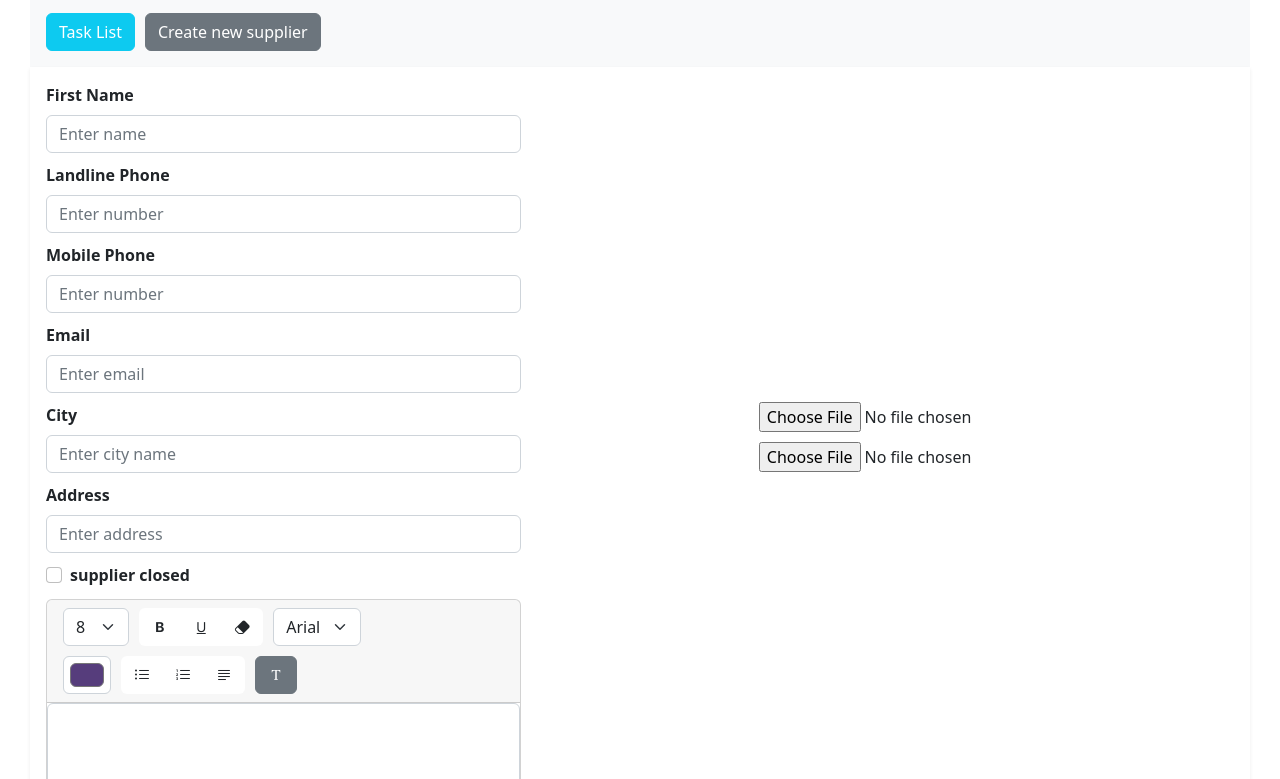
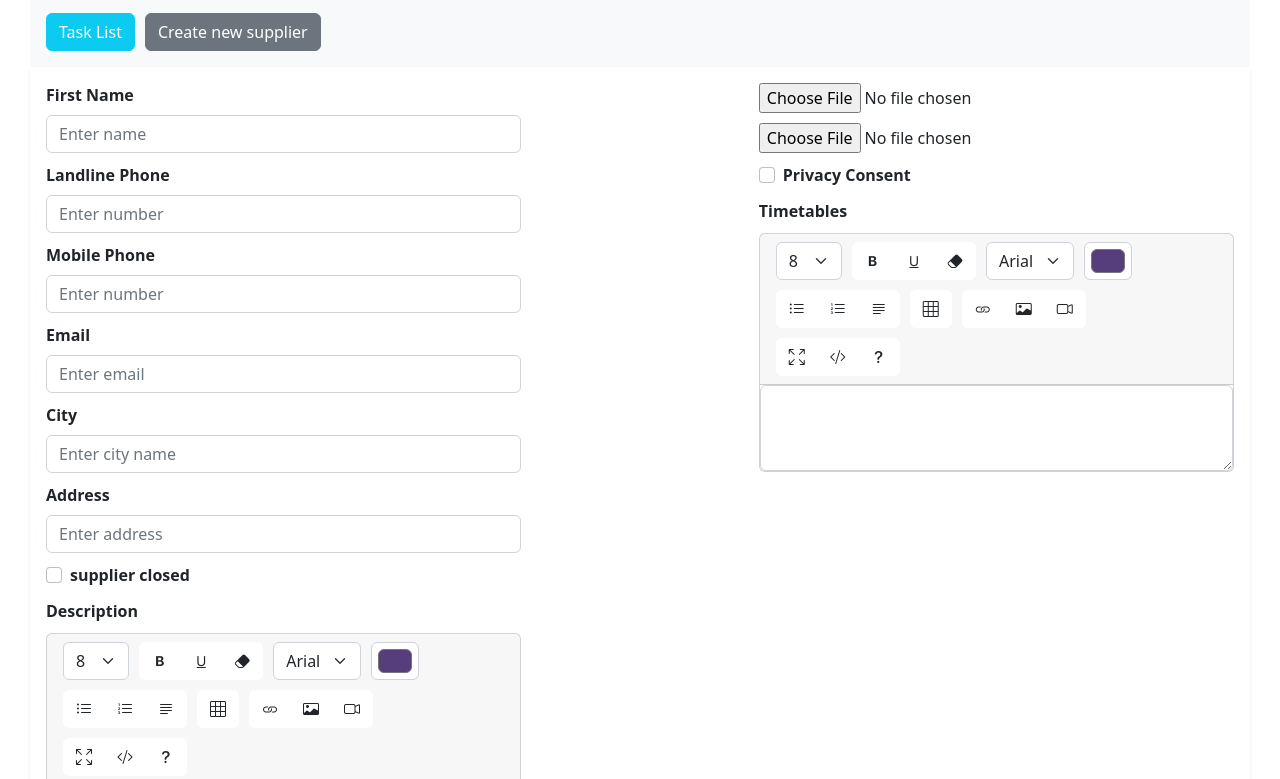
Before and after one commit to antorahad/Vianol_DashBoard_Design, a plain HTML site: page pages/supplier.html in a window 1280 px wide. Shown: the part 173-952 px from the top of the page. Drawn offline with nearby package versions, Linux system fonts and the light colour scheme.

```diff
--- a/pages/supplier.html
+++ b/pages/supplier.html
@@ -144,7 +144,10 @@
                           supplier closed
                         </label>
                       </div>
-                      <div class="card border-none">
+                      <label class="form-check-label fw-bold" for="flexCheckDefault">
+                        Description
+                      </label>
+                      <div class="card">
                         <div class="card-header editor-header">
                           <div class="first-row">
                             <select class="form-select font-number">
@@ -162,17 +165,25 @@
                                 <option selected>Arial</option>
                                 <option value="1">Times New Roman</option>
                             </select>
-                          </div>
-                          <div class="second-row">
                             <input type="color" class="form-control form-control-color" id="exampleColorInput" value="#563d7c" title="Choose your color">
                             <div class="btn-group" role="group">
                                 <button type="button" class="btn bg-white"><i class="bi bi-list-ul"></i></button>
                                 <button type="button" class="btn bg-white"><i class="bi bi-list-ol"></i></button>
                                 <button type="button" class="btn bg-white"><i class="bi bi-justify-left"></i></button>
                             </div>
-                            <button class="btn btn-secondary">
-                                <i class="bi bi-fonts"></i>
+                            <button class="btn bg-white">
+                                <i class="bi bi-grid-3x3"></i>
                             </button>
+                            <div class="btn-group" role="group">
+                                <button type="button" class="btn bg-white"><i class="bi bi-link"></i></button>
+                                <button type="button" class="btn bg-white"><i class="bi bi-card-image"></i></button>
+                                <button type="button" class="btn bg-white"><i class="bi bi-camera-video"></i></button>
+                            </div>
+                            <div class="btn-group" role="group">
+                                <button type="button" class="btn bg-white"><i class="bi bi-arrows-fullscreen"></i></button>
+                                <button type="button" class="btn bg-white"><i class="bi bi-code-slash"></i></button>
+                                <button type="button" class="btn bg-white"><i class="bi bi-question-lg"></i></button>
+                            </div>
                           </div>
                         </div>
                         <div class="editor-body">
@@ -183,6 +194,58 @@
                 <div class="right-form">
                     <input type="file">
                     <input type="file">
+                    <div class="form-check">
+                        <label class="form-check-label fw-bold" for="flexCheckDefault">
+                            Privacy Consent
+                        </label>
+                        <input class="form-check-input" type="checkbox" value="" id="flexCheckDefault">
+                    </div>
+                    <label class="form-check-label fw-bold" for="flexCheckDefault">
+                        Timetables
+                      </label>
+                      <div class="card">
+                        <div class="card-header editor-header">
+                          <div class="first-row">
+                            <select class="form-select font-number">
+                                <option selected>8</option>
+                                <option value="1">15</option>
+                                <option value="2">20</option>
+                                <option value="3">25</option>
+                              </select>
+                            <div class="btn-group" role="group">
+                                <button type="button" class="btn bg-white"><i class="bi bi-type-bold"></i></button>
+                                <button type="button" class="btn bg-white"><i class="bi bi-type-underline"></i></button>
+                                <button type="button" class="btn bg-white"><i class="bi bi-eraser-fill"></i></button>
+                            </div>
+                            <select class="form-select font-style">
+                                <option selected>Arial</option>
+                                <option value="1">Times New Roman</option>
+                            </select>
+                            <input type="color" class="form-control form-control-color" id="exampleColorInput" value="#563d7c" title="Choose your color">
+                            <div class="btn-group" role="group">
+                                <button type="button" class="btn bg-white"><i class="bi bi-list-ul"></i></button>
+                                <button type="button" class="btn bg-white"><i class="bi bi-list-ol"></i></button>
+                                <button type="button" class="btn bg-white"><i class="bi bi-justify-left"></i></button>
+                            </div>
+                            <button class="btn bg-white">
+                                <i class="bi bi-grid-3x3"></i>
+                            </button>
+                            <div class="btn-group" role="group">
+                                <button type="button" class="btn bg-white"><i class="bi bi-link"></i></button>
+                                <button type="button" class="btn bg-white"><i class="bi bi-card-image"></i></button>
+                                <button type="button" class="btn bg-white"><i class="bi bi-camera-video"></i></button>
+                            </div>
+                            <div class="btn-group" role="group">
+                                <button type="button" class="btn bg-white"><i class="bi bi-arrows-fullscreen"></i></button>
+                                <button type="button" class="btn bg-white"><i class="bi bi-code-slash"></i></button>
+                                <button type="button" class="btn bg-white"><i class="bi bi-question-lg"></i></button>
+                            </div>
+                          </div>
+                        </div>
+                        <div class="editor-body">
+                            <textarea class="form-control" id="exampleFormControlTextarea1" rows="3"></textarea>
+                        </div>
+                      </div>
                 </div>
             </form>
         </div>
--- a/style.css
+++ b/style.css
@@ -284,7 +284,7 @@ img.admin-image {
 
 .supplier-form{
     display: flex;
-    align-items: center;
+    align-items: flex-start;
     justify-content: space-between;
 }
 
@@ -304,6 +304,7 @@ img.admin-image {
 .first-row{
     display: flex;
     align-items: center;
+    flex-wrap: wrap;
     gap: 10px;
 }
 
```
